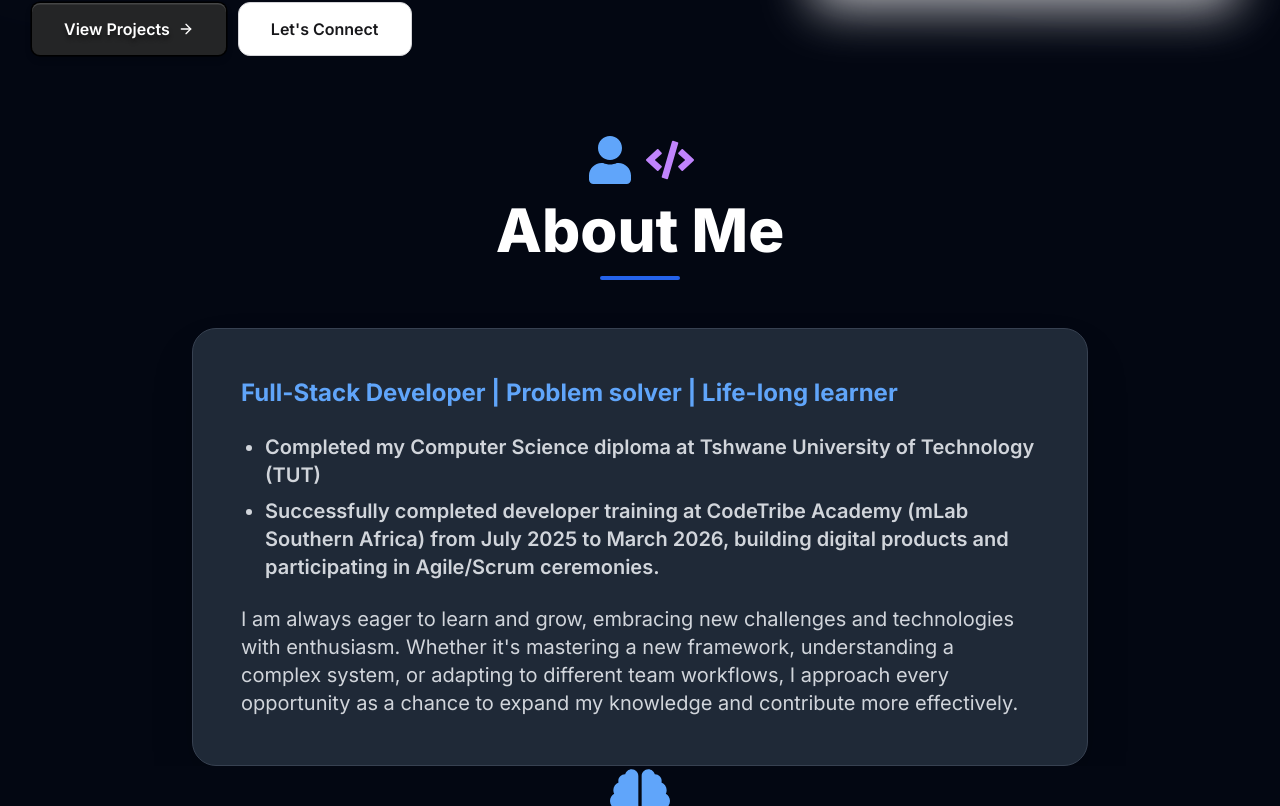
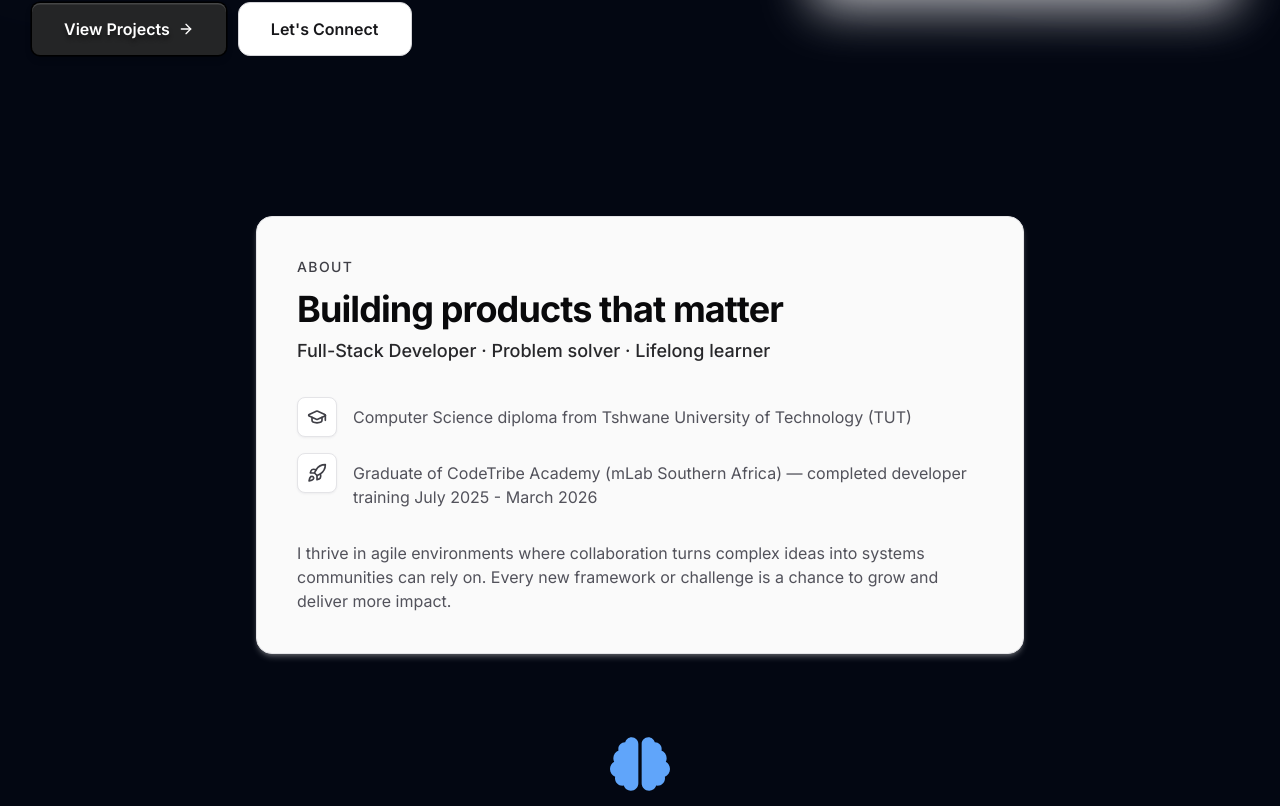
Before and after one commit to Andile45/Andile-Manganye-Porfolio, a React (Vite) app: page / in a window 1280 px wide. Shown: the part 674-1480 px from the top of the page. Built offline with nearby package versions, Linux system fonts and the light colour scheme.

Commit message:
refactor: update About section layout and animations

```diff
--- a/src/components/About.tsx
+++ b/src/components/About.tsx
@@ -1,106 +1,81 @@
 import { motion } from 'framer-motion';
-import { useInView } from 'framer-motion';
-import { useRef } from 'react';
-import { FaUser, FaCode } from 'react-icons/fa';
+import { GraduationCap, Rocket } from 'lucide-react';
+import { liftInteraction } from '../lib/motion-presets';
+import { cn } from '../lib/utils';
+
+const spring = { type: 'spring' as const, stiffness: 380, damping: 26 };
+
+const highlights = [
+  {
+    icon: GraduationCap,
+    text: 'Computer Science diploma from Tshwane University of Technology (TUT)',
+  },
+  {
+    icon: Rocket,
+    text: 'Graduate of CodeTribe Academy (mLab Southern Africa) — completed developer training July 2025 - March 2026',
+  },
+];
 
 const About = () => {
-  const ref = useRef(null);
-  const isInView = useInView(ref, { once: true, amount: 0.3 });
-
-  const containerVariants = {
-    hidden: { opacity: 0 },
-    visible: {
-      opacity: 1,
-      transition: {
-        staggerChildren: 0.2,
-      },
-    },
-  };
-
-  const itemVariants = {
-    hidden: { opacity: 0, y: 30 },
-    visible: {
-      opacity: 1,
-      y: 0,
-      transition: {
-        duration: 0.6,
-      },
-    },
-  };
-
   return (
-    <section
-      id="about"
-      className="py-section-sm sm:py-section px-4 sm:px-6 lg:px-8 xl:px-12 bg-white dark:bg-gray-950"
-    >
-      <div className="container mx-auto max-w-4xl">
+    <section id="about" className="section-padding overflow-x-hidden">
+      <motion.div
+        className="mx-auto w-full min-w-0 max-w-3xl"
+        initial={{ opacity: 0, y: 24 }}
+        whileInView={{ opacity: 1, y: 0 }}
+        viewport={{ once: true, amount: 0.2 }}
+        transition={{ duration: 0.6 }}
+      >
         <motion.div
-          className="text-center mb-12"
-          initial={{ opacity: 0, y: 30 }}
-          whileInView={{ opacity: 1, y: 0 }}
-          viewport={{ once: true, amount: 0.3 }}
-          transition={{ duration: 0.6 }}
+          className={cn(
+            'group relative overflow-hidden rounded-2xl border border-zinc-200 bg-zinc-50 p-8 sm:p-10',
+            'shadow-md shadow-zinc-300/30',
+            'transition-[border-color,box-shadow,background-color] duration-500',
+            'hover:border-zinc-300 hover:bg-white hover:shadow-xl hover:shadow-zinc-300/40'
+          )}
+          {...liftInteraction}
+          transition={spring}
         >
           <motion.div
-            className="flex items-center justify-center gap-3 mb-4"
-            initial={{ opacity: 0, scale: 0.8 }}
-            whileInView={{ opacity: 1, scale: 1 }}
-            viewport={{ once: true }}
-            transition={{ duration: 0.5 }}
-          >
-            <FaUser className="text-3xl sm:text-4xl md:text-5xl text-blue-600 dark:text-blue-400" />
-            <FaCode className="text-3xl sm:text-4xl md:text-5xl text-purple-600 dark:text-purple-400" />
-          </motion.div>
-          <h2 className="text-3xl sm:text-4xl md:text-5xl lg:text-6xl font-extrabold mb-4 text-gray-900 dark:text-white">
-            About Me
+            aria-hidden
+            className="pointer-events-none absolute -right-16 -top-16 h-40 w-40 rounded-full bg-zinc-300/0 blur-3xl transition-all duration-700 group-hover:bg-zinc-300/25"
+          />
+          <p className="text-sm font-medium uppercase tracking-widest text-zinc-700">About</p>
+          <h2 className="mt-3 text-3xl font-bold tracking-tight text-zinc-950 sm:text-4xl">
+            Building products that matter
           </h2>
-          <motion.div
-            className="w-20 h-1 bg-blue-600 mx-auto rounded-full"
-            initial={{ width: 0 }}
-            whileInView={{ width: 80 }}
-            viewport={{ once: true }}
-            transition={{ duration: 0.8, delay: 0.2 }}
-          />
+          <p className="mt-2 text-lg font-medium text-zinc-800">
+            Full-Stack Developer · Problem solver · Lifelong learner
+          </p>
+          <ul className="mt-8 space-y-4">
+            {highlights.map(({ icon: Icon, text }) => (
+              <motion.li
+                key={text}
+                className="flex gap-4 text-zinc-600"
+                whileHover={{ x: 4 }}
+                whileTap={{ x: 2, scale: 0.99 }}
+                transition={spring}
+              >
+                <span
+                  className={cn(
+                    'flex h-10 w-10 shrink-0 items-center justify-center rounded-lg border border-zinc-200 bg-white text-zinc-700',
+                    'shadow-sm shadow-zinc-200/60 transition-all duration-300',
+                    'group-hover:border-zinc-300 group-hover:shadow-md group-hover:shadow-zinc-200/80'
+                  )}
+                >
+                  <Icon className="h-5 w-5" />
+                </span>
+                <span className="pt-2 text-sm leading-relaxed sm:text-base">{text}</span>
+              </motion.li>
+            ))}
+          </ul>
+          <p className="mt-8 text-sm leading-relaxed text-zinc-600 sm:text-base">
+            I thrive in agile environments where collaboration turns complex ideas into systems
+            communities can rely on. Every new framework or challenge is a chance to grow and
+            deliver more impact.
+          </p>
         </motion.div>
-
-        <motion.div
-          ref={ref}
-          className="bg-white dark:bg-gray-800 rounded-3xl shadow-2xl p-6 sm:p-8 md:p-10 lg:p-12 space-y-4 sm:space-y-6 border border-gray-200 dark:border-gray-700"
-          variants={containerVariants}
-          initial="hidden"
-          animate={isInView ? 'visible' : 'hidden'}
-          whileHover={{ boxShadow: '0 25px 50px -12px rgba(0, 0, 0, 0.25)' }}
-          transition={{ duration: 0.3 }}
-        >
-          <motion.div variants={itemVariants}>
-            <h3 className="text-lg sm:text-xl md:text-2xl font-bold text-blue-600 dark:text-blue-400 lg:whitespace-nowrap">
-              Full-Stack Developer | Problem solver | Life-long learner
-            </h3>
-          </motion.div>
-
-          <ul className="list-disc list-outside pl-5 sm:pl-6 space-y-2 text-gray-700 dark:text-gray-300">
-            <motion.li
-              className="text-sm sm:text-base md:text-lg lg:text-xl font-semibold leading-relaxed"
-              variants={itemVariants}
-            >
-              Completed my Computer Science diploma at Tshwane University of Technology (TUT)
-            </motion.li>
-            <motion.li
-              className="text-sm sm:text-base md:text-lg lg:text-xl font-semibold leading-relaxed"
-              variants={itemVariants}
-            >
-              Successfully completed developer training at CodeTribe Academy (mLab Southern Africa) from July 2025 to March 2026, building digital products and participating in Agile/Scrum ceremonies.
-            </motion.li>
-          </ul>
-
-          <motion.p
-            className="text-sm sm:text-base md:text-lg lg:text-xl text-gray-700 dark:text-gray-300 leading-relaxed"
-            variants={itemVariants}
-          >
-            I am always eager to learn and grow, embracing new challenges and technologies with enthusiasm. Whether it's mastering a new framework, understanding a complex system, or adapting to different team workflows, I approach every opportunity as a chance to expand my knowledge and contribute more effectively.
-          </motion.p>
-        </motion.div>
-      </div>
+      </motion.div>
     </section>
   );
 };
```
